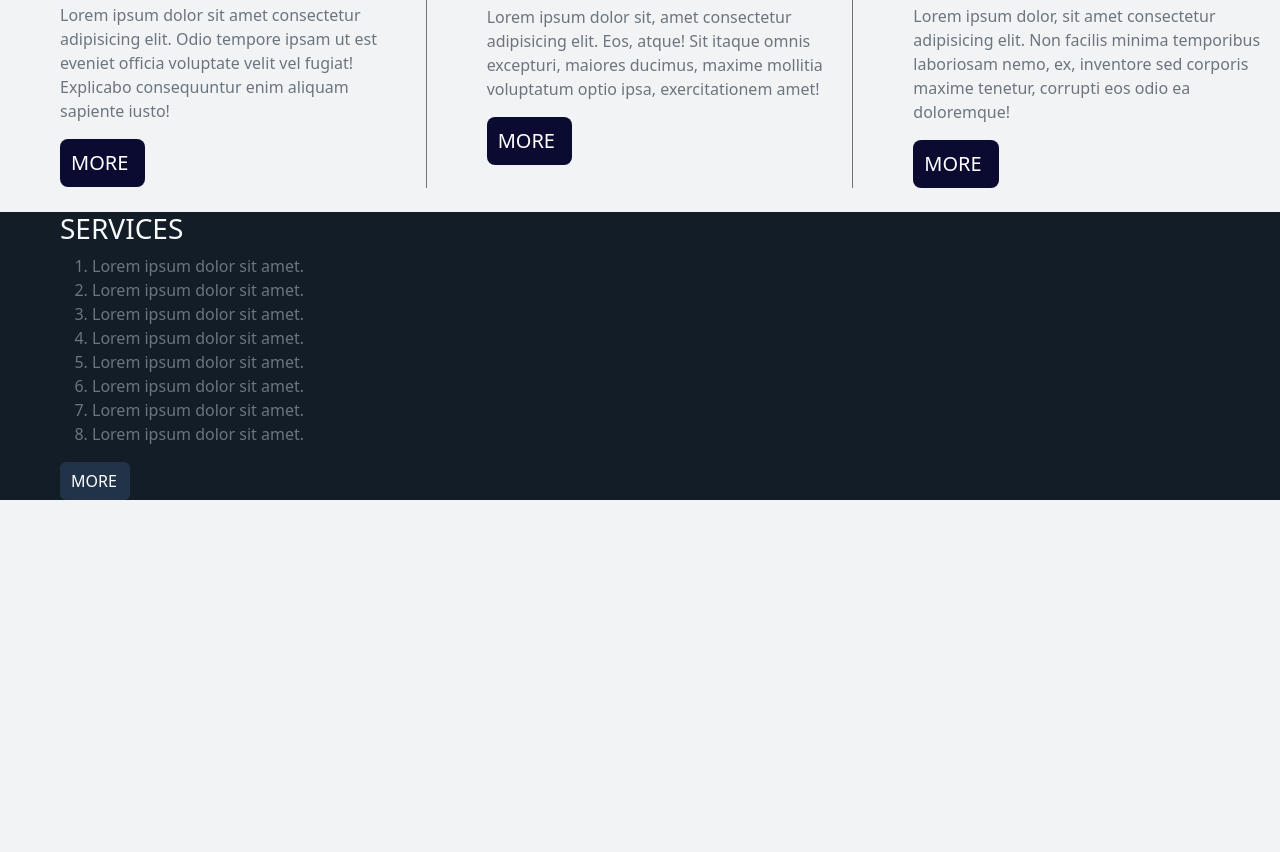
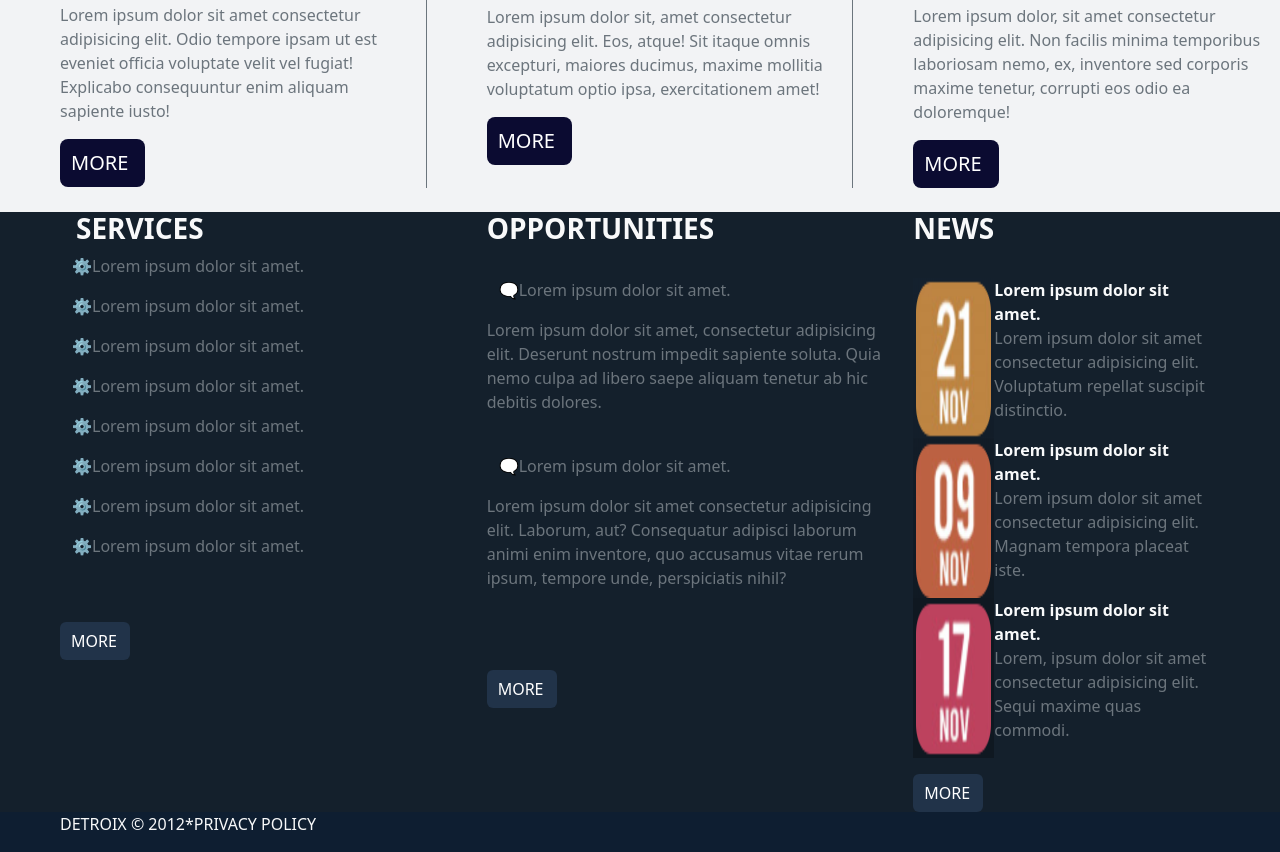
Before and after one commit to Talves21/Detroix-Bootstrap, a plain HTML site: page index.html in a window 1280 px wide. Shown: the part 1175-2027 px from the top of the page. Before the commit the page ends 1675 px from the top, so only its background shows below. Drawn offline with Linux system fonts and the light colour scheme.

Commit message:
Finished project
Finished bottom half of the main section and footer completing the project

```diff
--- a/CSS/style.css
+++ b/CSS/style.css
@@ -4,6 +4,14 @@ body{
 
 .topBar{
     background-color: #0b0b31;
+}
+
+.navButtons .btn{
+    margin-top: 35px;
+}
+
+.navButtons .btn:hover{
+    background-color: gray;
 }
 
 .mainImage{
@@ -22,14 +30,42 @@ body{
     border-radius: 50%;
 }
 
-.bottomMain{
-    background-color:#121d28 ;
+.btn-lg:hover{
+    background-color: gray;
 }
 
-.text-secondary li{
-    list-style: ⚙️;
+.bottomMain{
+    background-color: #14202c;
+}
+
+.services ul{
+    list-style:"⚙️";
 }
 
 .bottomButton{
     background-color: #213349;
 }
+
+.bottomButton:hover{
+    background-color: gray;
+}
+
+.opportunities ul{
+    list-style: "🗨️";
+}
+
+.news li:nth-child(1){
+    list-style-image: url(../images/Date1.png);
+}
+
+.news li:nth-child(2){
+    list-style-image: url(../images/Date2.png);
+}
+
+.news li:nth-child(3){
+    list-style-image:url(../images/Date3.png) ;
+}
+
+footer{
+    background-color: #0e1e31;
+}
--- a/index.html
+++ b/index.html
@@ -42,7 +42,7 @@
                 </div>
                 <div class="col-5 col-lg-1"></div>
 
-                <div class="col-2 d-flex">
+                <div class="col-2 d-flex navButtons">
                     <button class="btn">HOME</button>
                     <button class="btn">ABOUT</button>
                     <button class="btn">SERVICES</button>
@@ -97,25 +97,78 @@
         </div>
         <br>
 
-        <!-- Second half of main content info -->
+        <!-- Bottom half of main content info -->
          <div class="container-fluid bottomMain">
             <div class="row">
-                <div class="col-4 ms-lg-5">
-                    <h3 class="text-light">SERVICES</h3>
+                <div class="col-lg-4 ms-lg-5 services">
+                    <h3 class="text-light fw-bold ms-3">SERVICES</h3>
+                    <ul class="text-secondary">
+                        <li class="pb-3">Lorem ipsum dolor sit amet.</li>
+                        <li class="pb-3">Lorem ipsum dolor sit amet.</li>
+                        <li class="pb-3">Lorem ipsum dolor sit amet.</li>
+                        <li class="pb-3">Lorem ipsum dolor sit amet.</li>
+                        <li class="pb-3">Lorem ipsum dolor sit amet.</li>
+                        <li class="pb-3">Lorem ipsum dolor sit amet.</li>
+                        <li class="pb-3">Lorem ipsum dolor sit amet.</li>
+                        <li>Lorem ipsum dolor sit amet.</li>
+                    </ul>
+                    <button class="btn bottomButton mt-5">MORE</button>
+                </div>
+
+                <div class="col-lg-4 opportunities">
+                    <h3 class="text-light fw-bold">OPPORTUNITIES</h3>
+                    <br>
                     <ul class="text-secondary">
                         <li>Lorem ipsum dolor sit amet.</li>
-                        <li>Lorem ipsum dolor sit amet.</li>
-                        <li>Lorem ipsum dolor sit amet.</li>
-                        <li>Lorem ipsum dolor sit amet.</li>
-                        <li>Lorem ipsum dolor sit amet.</li>
-                        <li>Lorem ipsum dolor sit amet.</li>
-                        <li>Lorem ipsum dolor sit amet.</li>
+                    </ul>
+                    <p class="text-secondary">Lorem ipsum dolor sit amet, consectetur adipisicing elit. Deserunt nostrum impedit sapiente soluta. Quia nemo culpa ad libero saepe aliquam tenetur ab hic debitis dolores.</p>
+                    <br>
+                    <ul class="text-secondary">
                         <li>Lorem ipsum dolor sit amet.</li>
                     </ul>
-                    <button class="btn bottomButton">MORE</button>
+                        <p class="text-secondary pb-3">Lorem ipsum dolor sit amet consectetur adipisicing elit. Laborum, aut? Consequatur adipisci laborum animi enim inventore, quo accusamus vitae rerum ipsum, tempore unde, perspiciatis nihil?</p>
+                    <button class="btn bottomButton mt-5">MORE</button>
+                </div>
+
+                <div class="col-lg-3 news">
+                    <h3 class="text-light fw-bold">NEWS</h3>
+                    <br>
+                    <div class="d-flex">
+                        <img src="./images/Date1.png" alt="date of November 21">
+                        <div class="d-flex flex-wrap">
+                            <b class="text-light">Lorem ipsum dolor sit amet.</b>
+                            <p class="text-secondary">Lorem ipsum dolor sit amet consectetur adipisicing elit. Voluptatum repellat suscipit distinctio.</p>
+                        </div>
+                    </div>
+                    <div class="d-flex">
+                        <img src="./images/Date2.png" alt="date of November 9">
+                        <div class="d-flex flex-wrap">
+                            <b class="text-light">Lorem ipsum dolor sit amet.</b>
+                            <p class="text-secondary">Lorem ipsum dolor sit amet consectetur adipisicing elit. Magnam tempora placeat iste.</p>
+                        </div>
+                    </div>
+                    <div class="d-flex">
+                        <img src="./images/Date3.png" alt="date of November 17">
+                        <div class="d-flex flex-wrap">
+                            <b class="text-light">Lorem ipsum dolor sit amet.</b>
+                            <p class="text-secondary">Lorem, ipsum dolor sit amet consectetur adipisicing elit. Sequi maxime quas commodi.</p>
+                        </div>
+                    </div>
+                    <button class="btn bottomButton mt-3">MORE</button>
                 </div>
             </div>
          </div>
     </main>
+
+    <!-- Footer -->
+     <footer role="contentinfo">
+        <div class="container-fluid">
+            <div class="row">
+                <div class="col-">
+                    <p class="text-light ps-5">DETROIX &copy 2012*PRIVACY POLICY</p>
+                </div>
+            </div>
+         </div>
+     </footer>
 </body>
 </html>
```
